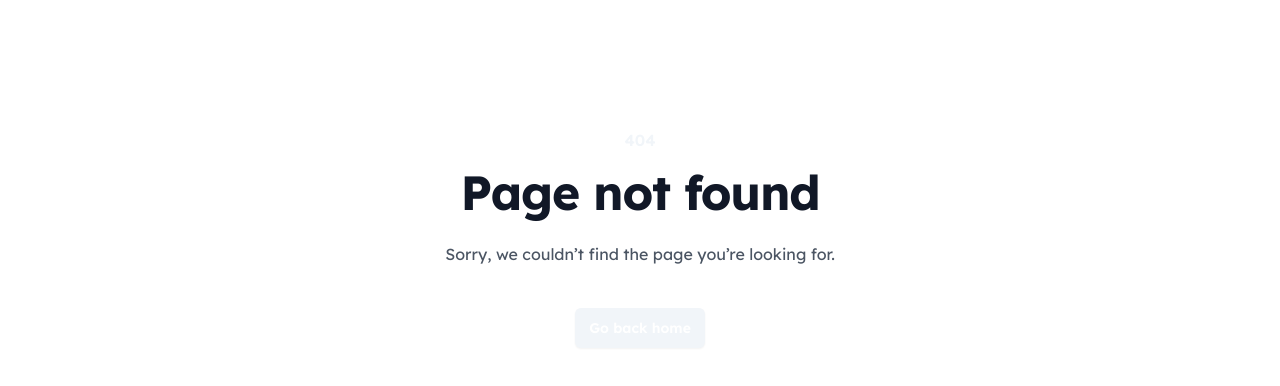
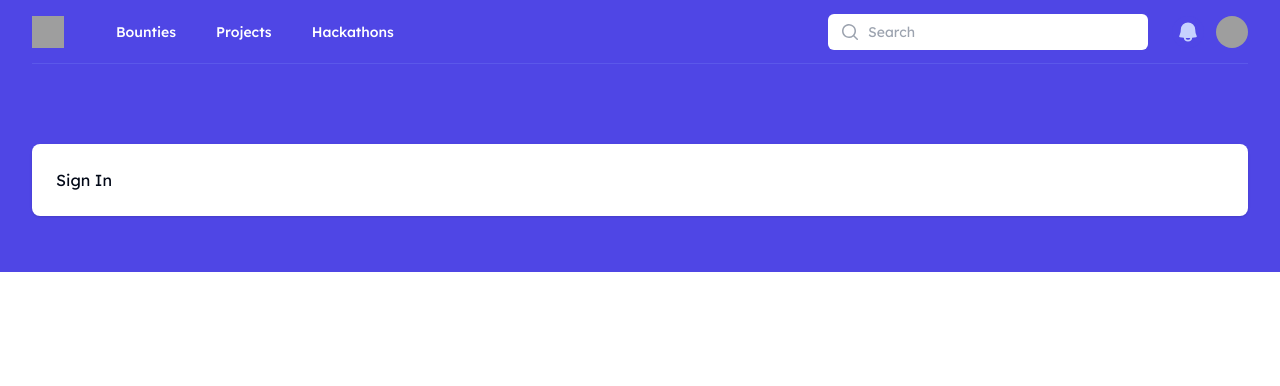
Before and after one commit to Web3Clubs-xyz/bounties-platform, a Next.js app: page /signin in a window 1280 px wide. Before the commit this address had no page. Shown: the top 386 px of the page. Built offline with nearby package versions, Linux system fonts and the light colour scheme; grey boxes are pictures that could not be loaded.

Commit message:
style: add new layout

```diff
--- /dev/null
+++ b/src/app/(auth)/layout.tsx
@@ -0,0 +1,45 @@
+import type { Metadata } from "next";
+import Nav from "@/components/common/nav/nav";
+import { Lexend } from "next/font/google";
+
+export const metadata: Metadata = {
+  title: "Bounties",
+  description: "Bounties for freelancers and developers in the Web3 space.",
+};
+
+const lexend = Lexend({ subsets: ["latin"] });
+
+
+export default function AuthLayout({
+  children,
+}: Readonly<{
+  children: React.ReactNode;
+}>) {
+  return (
+    <html lang="en">
+      <body className={lexend.className}>
+        <div className="min-h-full">
+          <div className="bg-indigo-600 pb-32">
+            <Nav />
+            <header className="py-10">
+              <div className="mx-auto max-w-7xl px-4 sm:px-6 lg:px-8">
+                <h1 className="text-3xl font-bold tracking-tight text-white">
+                  {/* {metadata.title as string} */}
+                </h1>
+              </div>
+            </header>
+          </div>
+
+          <main className="-mt-32">
+            <div className="mx-auto max-w-7xl px-4 pb-12 sm:px-6 lg:px-8">
+              {/* Your content */}
+              <div className="rounded-lg bg-white px-5 py-6 shadow sm:px-6">
+                {children}
+              </div>
+            </div>
+          </main>
+        </div>
+      </body>
+    </html>
+  );
+}
--- /dev/null
+++ b/src/app/(auth)/signin/page.tsx
@@ -0,0 +1,11 @@
+import React from 'react'
+
+const SignIn = () => {
+  return (
+    <div>
+      Sign In
+    </div>
+  )
+}
+
+export default SignIn
--- /dev/null
+++ b/src/app/(partners)/layout.tsx
@@ -0,0 +1,45 @@
+import type { Metadata } from "next";
+import Nav from "@/components/common/nav/nav";
+import { Lexend } from "next/font/google";
+
+export const metadata: Metadata = {
+  title: "Bounties",
+  description: "Bounties for freelancers and developers in the Web3 space.",
+};
+
+const lexend = Lexend({ subsets: ["latin"] });
+
+
+export default function PartnersPagesLayout({
+  children,
+}: Readonly<{
+  children: React.ReactNode;
+}>) {
+  return (
+    <html lang="en">
+      <body className={lexend.className}>
+        <div className="min-h-full">
+          <div className="bg-indigo-600 pb-32">
+            <Nav />
+            <header className="py-10">
+              <div className="mx-auto max-w-7xl px-4 sm:px-6 lg:px-8">
+                <h1 className="text-3xl font-bold tracking-tight text-white">
+                  {/* {metadata.title as string} */}
+                </h1>
+              </div>
+            </header>
+          </div>
+
+          <main className="-mt-32">
+            <div className="mx-auto max-w-7xl px-4 pb-12 sm:px-6 lg:px-8">
+              {/* Your content */}
+              <div className="rounded-lg bg-white px-5 py-6 shadow sm:px-6">
+                {children}
+              </div>
+            </div>
+          </main>
+        </div>
+      </body>
+    </html>
+  );
+}
```
